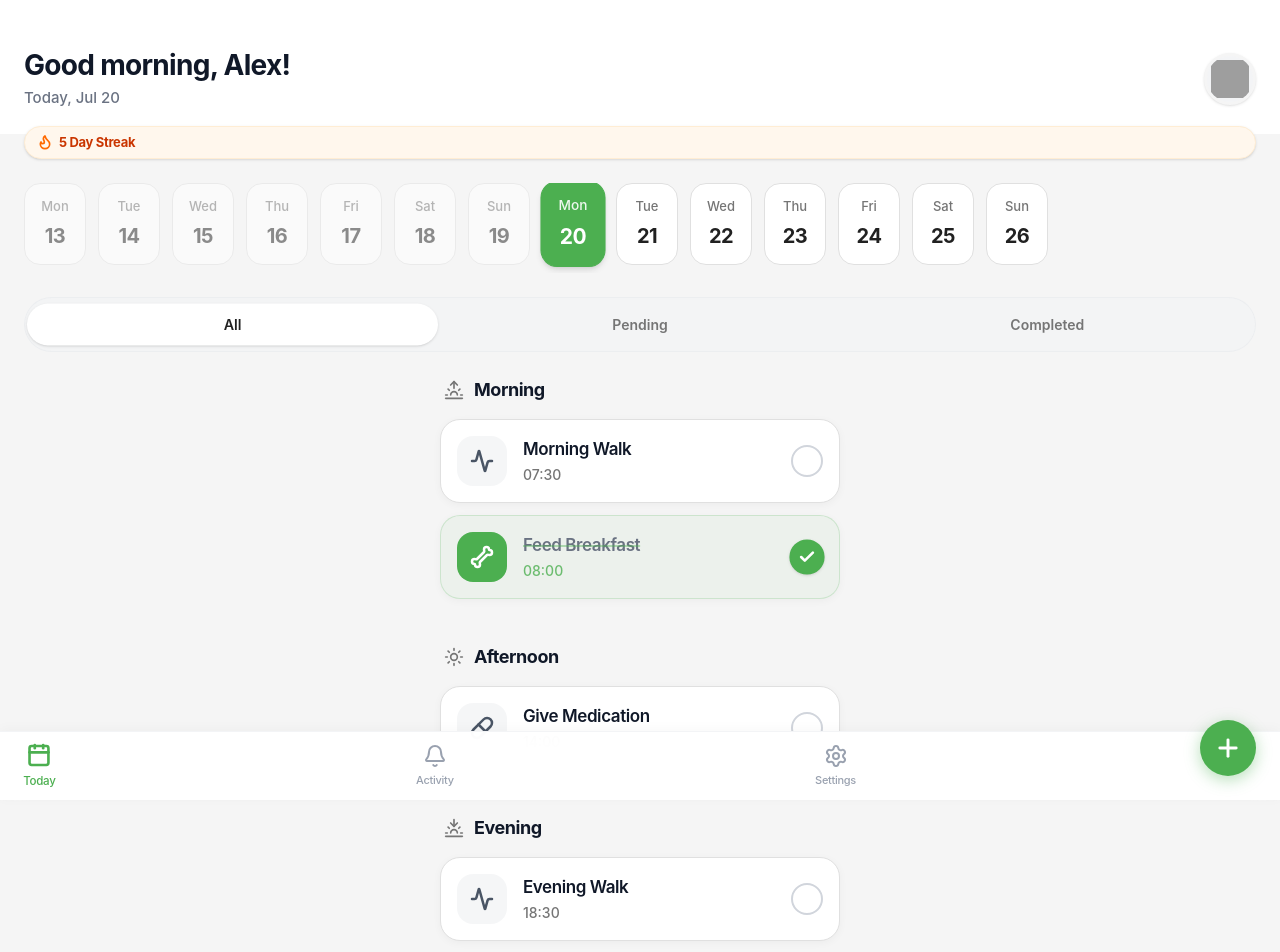
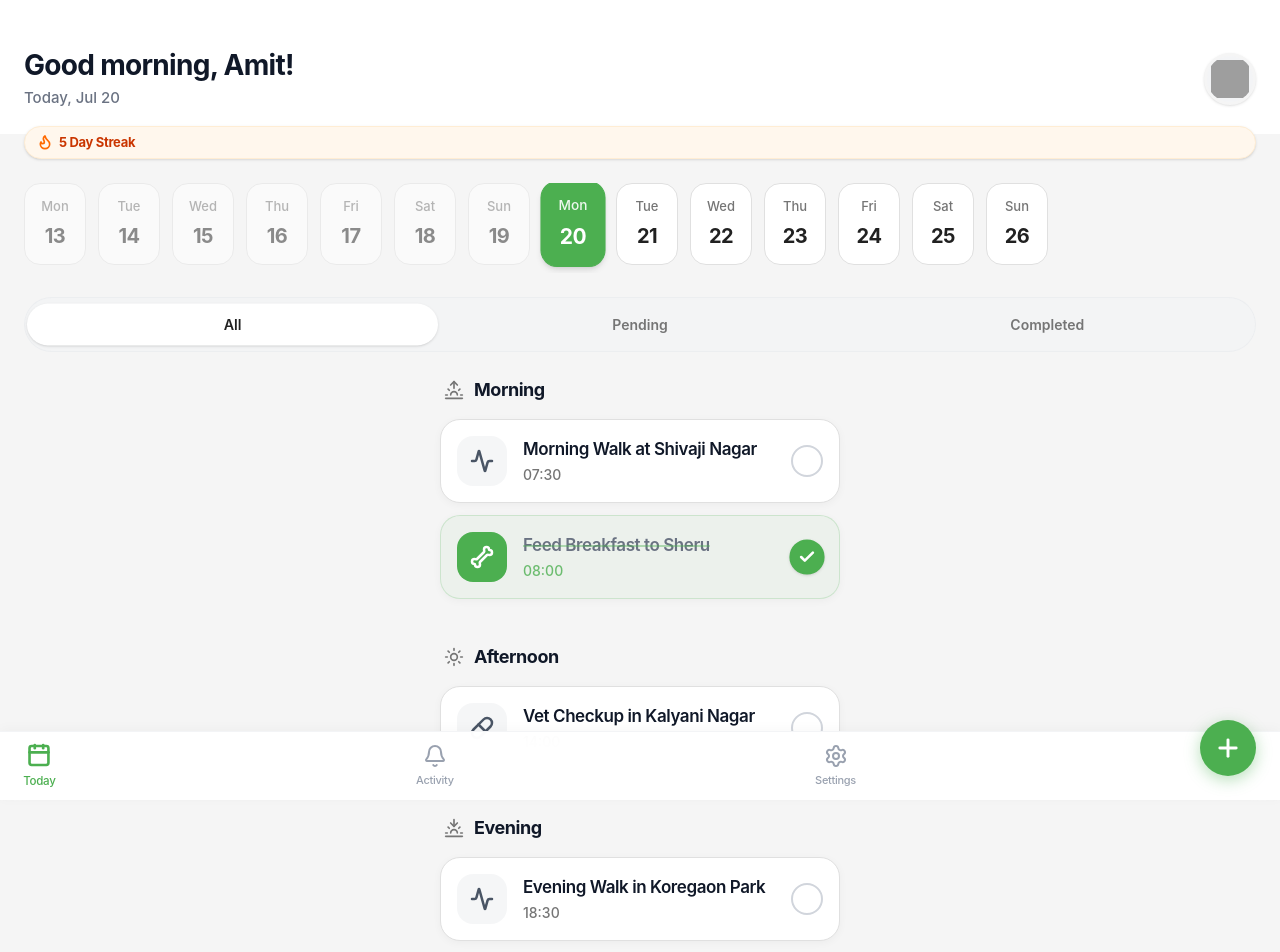
Before and after one commit to lakadeamit220/zooco-reminders, a Next.js app: page / in a window 1280 px wide. Shown: the top 952 px of the page. Built offline with nearby package versions, Linux system fonts and the light colour scheme; grey boxes are pictures that could not be loaded.

Commit message:
feat: implement header component, mock data, and persistent reminder state management using Zustand

```diff
--- a/components/layout/Header.js
+++ b/components/layout/Header.js
@@ -15,7 +15,7 @@ export default function Header({ selectedDate }) {
     <header className="flex items-center justify-between px-6 py-6 pt-12 bg-white">
       <div>
         <h1 className="text-[28px] font-bold text-gray-900 tracking-tight leading-tight">
-          {greeting}, Alex!
+          {greeting}, Amit!
         </h1>
         <p className="text-[15px] text-gray-500 font-medium mt-1">
           {headerText}
@@ -25,7 +25,7 @@ export default function Header({ selectedDate }) {
       <div className="w-[52px] h-[52px] rounded-full overflow-hidden border-[3px] border-[#F5F5F5] shadow-sm flex-shrink-0 bg-gray-100 ml-4">
         {/* eslint-disable-next-line @next/next/no-img-element */}
         <img
-          src="https://api.dicebear.com/7.x/notionists/svg?seed=Alex&backgroundColor=transparent"
+          src="https://api.dicebear.com/7.x/notionists/svg?seed=Amit&backgroundColor=transparent"
           alt="Profile"
           className="object-cover w-full h-full p-1"
         />
--- a/data/mockData.js
+++ b/data/mockData.js
@@ -1,7 +1,7 @@
 export const mockReminders = [
   {
     id: '1',
-    title: 'Morning Walk',
+    title: 'Morning Walk at Shivaji Nagar',
     time: '07:30',
     iconName: 'Activity',
     completed: false,
@@ -9,7 +9,7 @@ export const mockReminders = [
   },
   {
     id: '2',
-    title: 'Feed Breakfast',
+    title: 'Feed Breakfast to Sheru',
     time: '08:00',
     iconName: 'Bone',
     completed: true,
@@ -17,7 +17,7 @@ export const mockReminders = [
   },
   {
     id: '3',
-    title: 'Give Medication',
+    title: 'Vet Checkup in Kalyani Nagar',
     time: '14:00',
     iconName: 'Pill',
     completed: false,
@@ -25,7 +25,7 @@ export const mockReminders = [
   },
   {
     id: '4',
-    title: 'Evening Walk',
+    title: 'Evening Walk in Koregaon Park',
     time: '18:30',
     iconName: 'Activity',
     completed: false,
--- a/store/useReminderStore.js
+++ b/store/useReminderStore.js
@@ -29,7 +29,7 @@ export const useReminderStore = create(
         })),
     }),
     {
-      name: 'zooco-reminders-storage',
+      name: 'zooco-reminders-pune-storage',
     }
   )
 );
```
